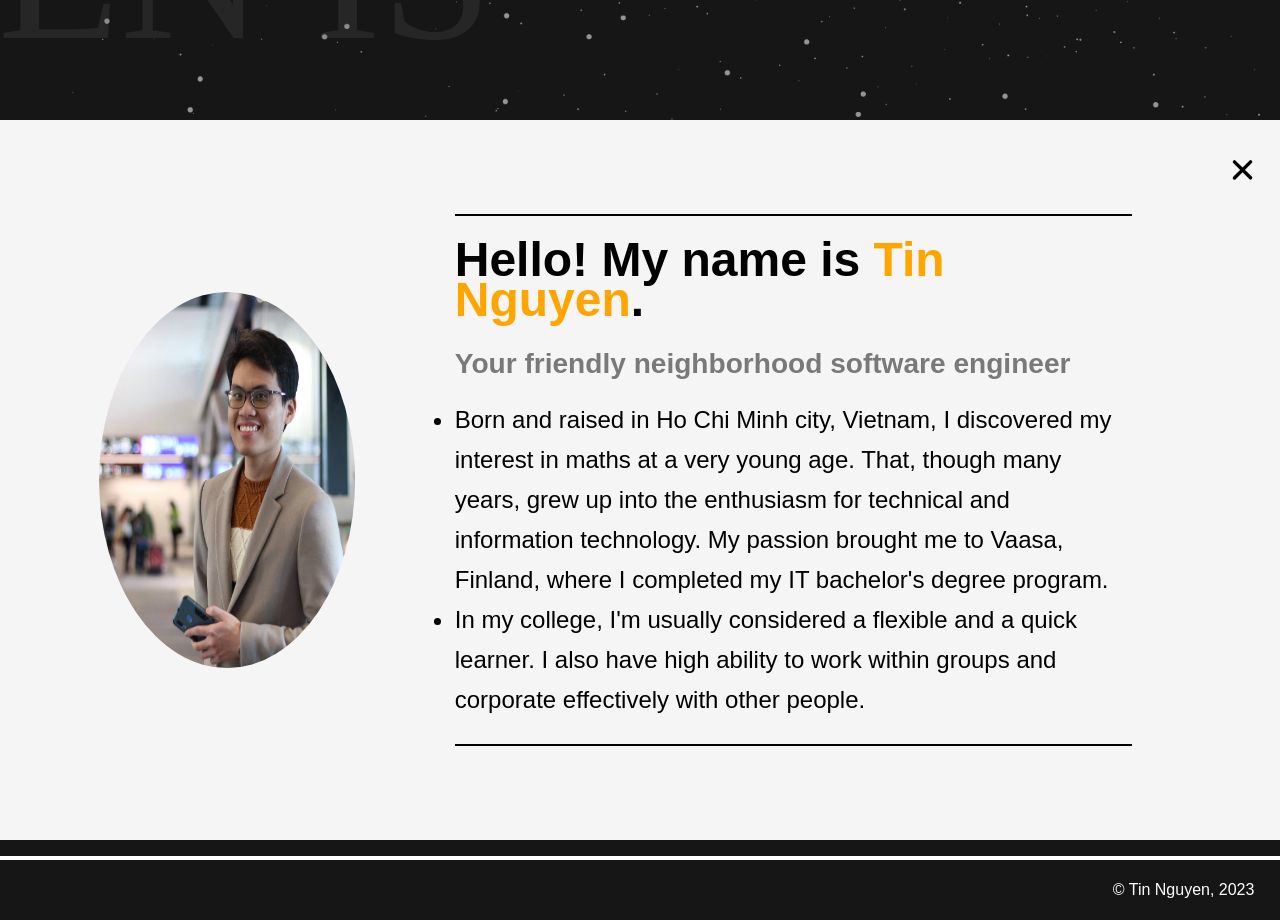
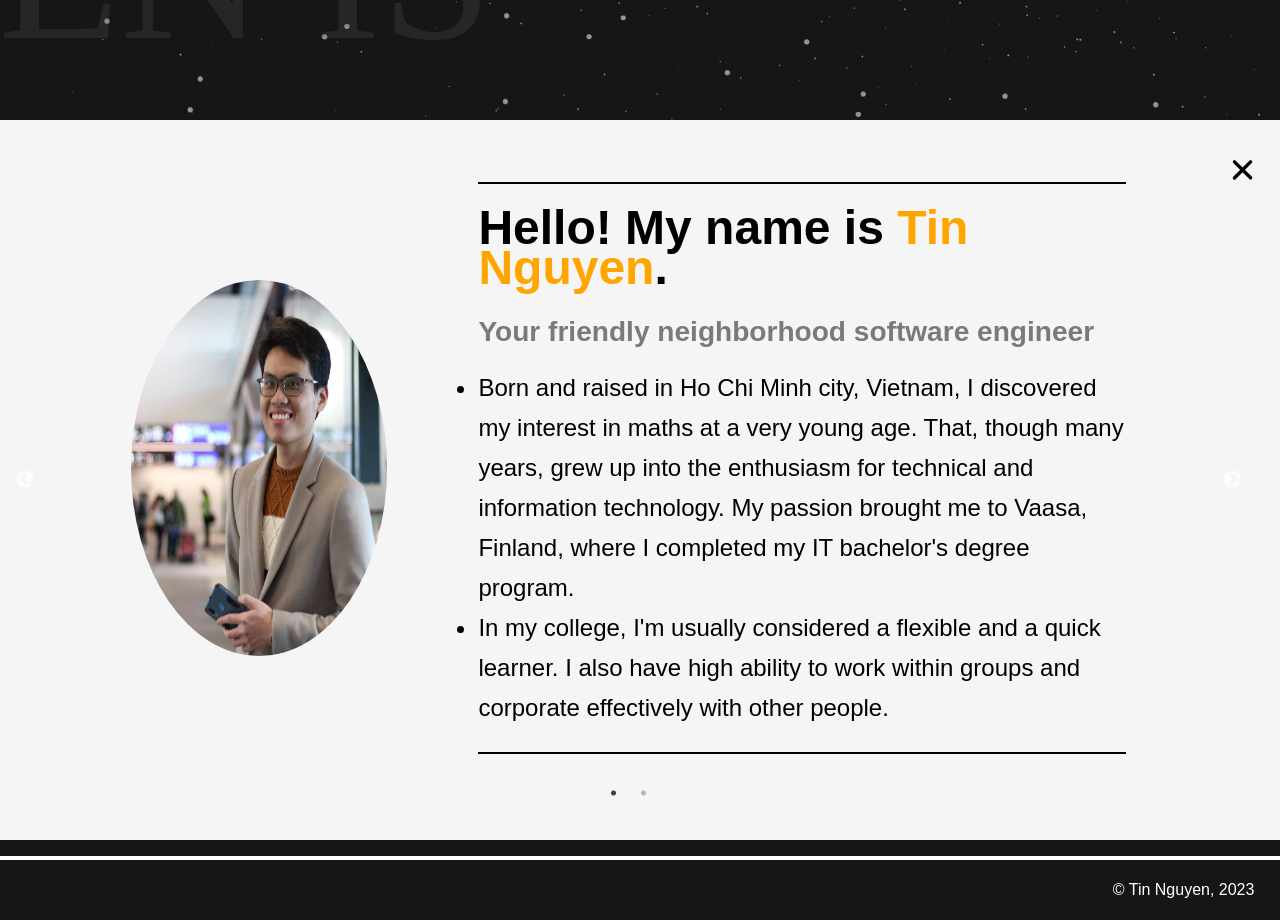
Before and after one commit to TinNguyen01600/portfolio, a React (Vite) app: page /about in a window 1280 px wide. Shown: the part 1480-2400 px from the top of the page. Built offline with nearby package versions, Linux system fonts and the light colour scheme; a web font is replaced by a local one.

Commit message:
update carousel for AboutMe.jsx component

```diff
--- a/src/CSS/section3/about.css
+++ b/src/CSS/section3/about.css
@@ -13,14 +13,20 @@
             width: 100%;
             display: flex;
             align-items: center;
-            justify-content: flex-start;
+            justify-content: center;
+        }
+    }
+}
+
+.about-me .introduction {
+    display: flex;
+    align-items: center;
+    justify-content: space-evenly;
 
     img {
         width: 20vw;
         height: 47vh;
         border-radius: 50%;
-                align-self: center;
-                margin: 0 0 0 auto;
     }
 
     .text {
@@ -29,8 +35,6 @@
         border-bottom: 2px solid black;
         border-top: 2px solid black;
         line-height: 5vh;
-                align-self: center;
-                margin: auto;
         font-size: 3vh;
 
         h1 {
@@ -49,5 +53,3 @@
         }
     }
 }
-    }
-}
--- a/src/components/section3/AboutMe.jsx
+++ b/src/components/section3/AboutMe.jsx
@@ -2,6 +2,9 @@ import me from '../../img/section3/me.jpg'
 import CloseButton from './CloseButton'
 import { motion } from 'framer-motion'
 import '../../CSS/section3/about.css'
+
+import React, { Component } from "react";
+import Slider from "react-slick";
 
 const variants = {
     open: {
@@ -12,12 +15,19 @@ const variants = {
         },
     },
 };
+const settings = {
+    dots: true,
+    infinite: true,
+    slidesToShow: 1,
+    slidesToScroll: 1
+};
 
-const AboutMe = () => {
-    return (
-        <motion.div className="about-me" animate="open">
-            <motion.div className="bg" variants={variants}>
-                <div className='main'>
+class Introduction extends Component {
+    render() {
+        const { skillSet, text, ...props } = this.props;
+        return (
+            <div {...props}>
+                <div className='introduction'>
                     <img src={me} alt="" />
                     <div className="text">
                         <h1>Hello! My name is <mark>Tin Nguyen</mark>.</h1>
@@ -38,6 +48,21 @@ const AboutMe = () => {
                         </ul>
                     </div>
                 </div>
+            </div>
+        );
+    }
+}
+
+const AboutMe = () => {
+    return (
+        <motion.div className="about-me" animate="open">
+            <motion.div className="bg" variants={variants}>
+                <div className='main'>
+                    <Slider {...settings} style={{ width: '92vw', paddingBottom: '3vh', marginLeft: '2vw' }}>
+                        <Introduction />
+                        <Introduction />
+                    </Slider>
+                </div>
                 <CloseButton />
             </motion.div>
         </motion.div>
--- a/src/components/section3/Skills/Skills.jsx
+++ b/src/components/section3/Skills/Skills.jsx
@@ -1,7 +1,7 @@
 import CloseButton from '../CloseButton'
 import { motion } from 'framer-motion'
 import '../../../CSS/section3/skills/Skills.css'
-import MyCarousel from './MyCarousel.jsx'
+import SkillCarousel from './SkillCarousel.jsx'
 
 const variants = {
     open: {
@@ -18,7 +18,7 @@ const Skills = () => {
         <motion.div className="skills" animate="open">
             <motion.div className="bg" variants={variants}>
                 <div className='main'>
-                    <MyCarousel />
+                    <SkillCarousel />
                 </div>
                 <CloseButton color='white' />
             </motion.div>
```
Lines whose indentation alone changed are shown as unchanged.
